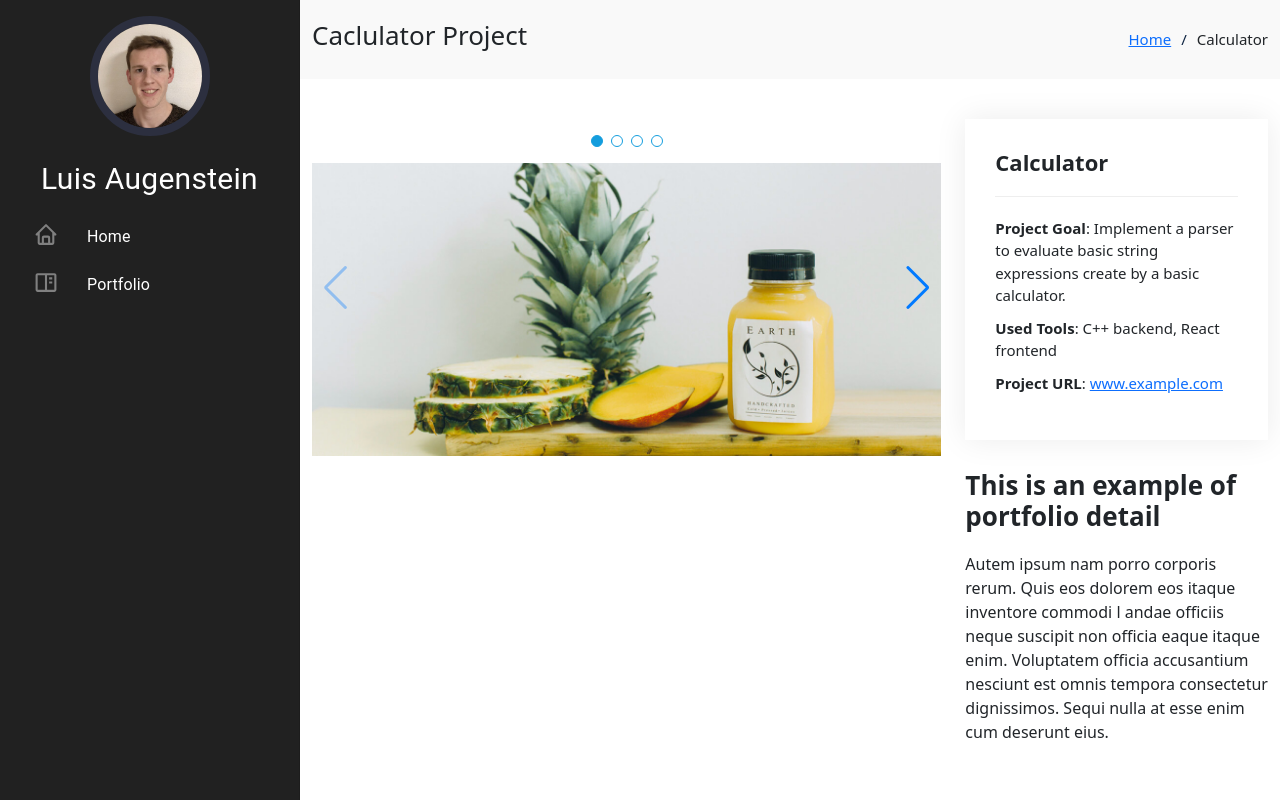
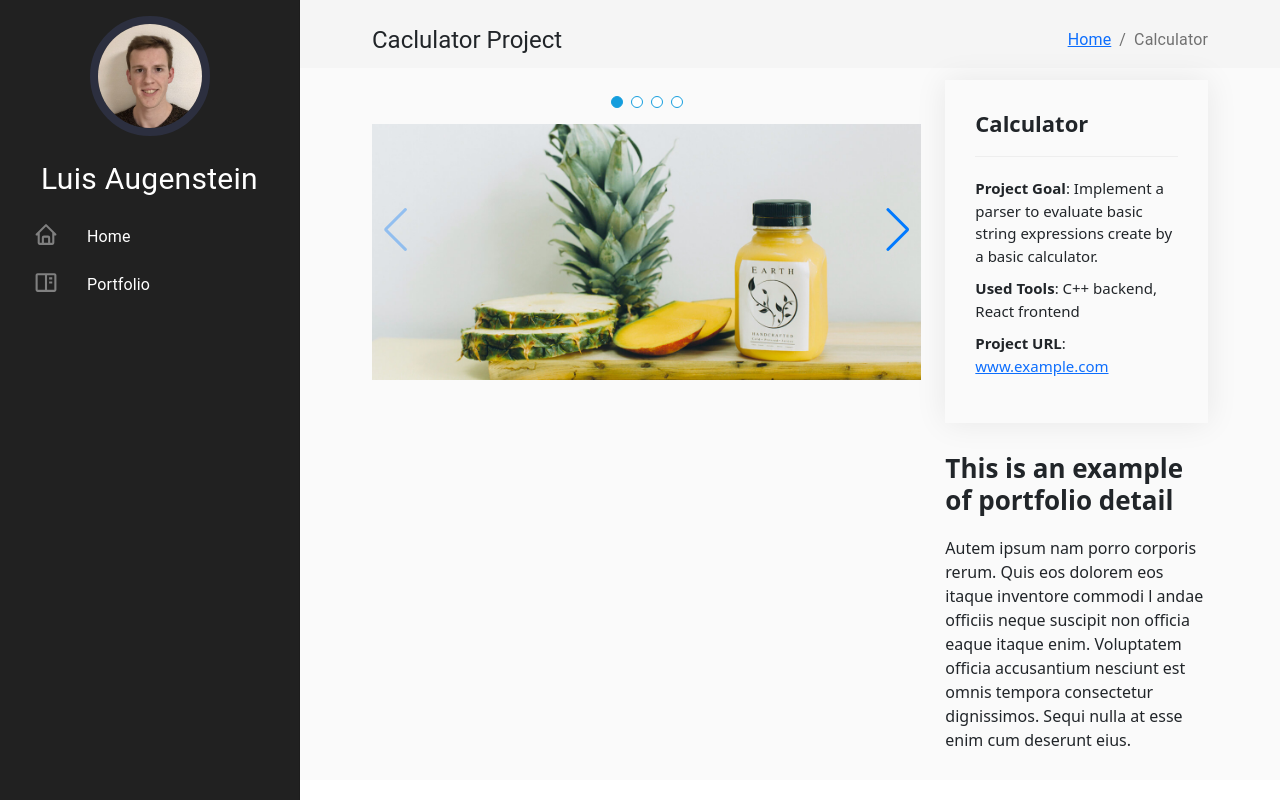
Before and after one commit to LuisAugenstein/portfolio, a React (Create React App) app in the folder fronted/: page /calculator in a window 1280 px wide. Built offline with nearby package versions, Linux system fonts and the light colour scheme.

Commit message:
finished breadcrumbs

```diff
--- a/fronted/public/css/style.css
+++ b/fronted/public/css/style.css
@@ -7,51 +7,9 @@
   }
 }
 
-
-/*--------------------------------------------------------------
-# Breadcrumbs
---------------------------------------------------------------*/
-#breadcrumbs {
-  padding: 20px 0;
-  background: #f9f9f9;
-}
-
-#breadcrumbs h2 {
-  font-size: 26px;
-  font-weight: 300;
-}
-
-#breadcrumbs ol {
-  display: flex;
-  list-style: none;
-  padding: 0;
-  margin: 0;
-  font-size: 15px;
-}
-
-#breadcrumbs ol li + li {
-  padding-left: 10px;
-}
-
-#breadcrumbs ol li + li::before {
-  padding-right: 10px;
-  color: #0e2442;
-  content: "/";
-}
-
-@media (max-width: 768px) {
-  #breadcrumbs .d-flex {
-    display: block !important;
-  }
-}
-
-
 /*--------------------------------------------------------------
 # Portfolio Details
 --------------------------------------------------------------*/
-#portfolio-details {
-  padding-top: 40px;
-}
 
 #portfolio-details .portfolio-details-slider img {
   width: 100%;
--- a/fronted/src/calculator/Breadcrumb.js
+++ b/fronted/src/calculator/Breadcrumb.js
@@ -1,18 +1,29 @@
-import React from 'react'
+import { Box, Container, Grid, Typography, Breadcrumbs, useMediaQuery } from '@material-ui/core'
+import { makeStyles } from '@material-ui/styles'
 import { Link } from 'react-router-dom'
 
+const useStyles = makeStyles(theme => ({
+    box: {
+        background: theme.palette.grey[100]
+    }
+}))
+
 function BreadCrumb(props) {
-    return <section id="breadcrumbs" class="breadcrumbs">
-        <div class="container">
-            <div class="d-flex justify-content-between align-items-center">
-                <h2>Caclulator Project</h2>
-                <ol>
-                    <li><Link to="/#hero">Home</Link></li>
-                    <li>Calculator</li>
-                </ol>
-            </div>
-        </div>
-    </section>
+    const classes = useStyles()
+    const isSmallScreen = useMediaQuery(theme => theme.breakpoints.down("sm"));
+    return <Box py={3} px={isSmallScreen ? 1 : 6} className={classes.box}>
+        <Container maxWidth="xl">
+            <Grid container justify="space-between" alignItems="center">
+                <Grid item lg="3" xs="12">
+                    <Typography variant="h5">Caclulator Project</Typography>
+                </Grid>
+                <Breadcrumbs>
+                    <Link to="/#hero">Home</Link>
+                    <Typography>Calculator</Typography>
+                </Breadcrumbs>
+            </Grid>
+        </Container>
+    </Box>
 }
 
 export default BreadCrumb
--- a/fronted/src/calculator/DetailBody.js
+++ b/fronted/src/calculator/DetailBody.js
@@ -1,15 +1,16 @@
+import { Grid } from '@material-ui/core'
 import React from 'react'
+import Section from '../general/Section'
 import ImageSwiper from './ImageSwiper'
 
 function DetailBody(props) {
-    return <section id="portfolio-details" class="portfolio-details">
-        <div class="container">
-            <div class="row">
-                <div class="col-lg-8">
+    return <Section id="portfolio-details">
+        <Grid container spacing="3">
+            <Grid item md="8" xs="12">
                 <ImageSwiper />
-                </div>
+            </Grid>
 
-                <div class="col-lg-4">
+            <Grid item md="4">
                 <div class="portfolio-info">
                     <h3>Calculator</h3>
                     <ul>
@@ -26,12 +27,10 @@ function DetailBody(props) {
                         nesciunt est omnis tempora consectetur dignissimos. Sequi nulla at esse enim cum deserunt eius.
                         </p>
                 </div>
-                </div>
+            </Grid>
 
-            </div>
-
-        </div>
-    </section>
+        </Grid>
+    </Section>
 
 }
 
--- /dev/null
+++ b/fronted/src/general/Section.js
@@ -0,0 +1,22 @@
+import React from 'react'
+import { Box, Container, useMediaQuery } from '@material-ui/core'
+import { makeStyles } from '@material-ui/styles';
+
+const useStyles = makeStyles(theme => ({
+    box: {
+        backgroundColor: theme.palette.background.default
+    }
+}))
+
+
+function Section({ children, id }) {
+    const classes = useStyles()
+    const isSmallScreen = useMediaQuery(theme => theme.breakpoints.down("sm"));
+    return <Box id={id} px={isSmallScreen ? 1 : 6} className={classes.box}>
+        <Container maxWidth="xl">
+            {children}
+        </Container>
+    </Box>
+}
+
+export default Section
--- a/fronted/src/home/Portfolio.js
+++ b/fronted/src/home/Portfolio.js
@@ -1,11 +1,9 @@
-import { Box, Container, makeStyles, Typography, Grid } from '@material-ui/core'
+import { makeStyles, Typography, Grid, useMediaQuery } from '@material-ui/core'
 import React from 'react'
 import SingleProject from './SingleProject';
+import Section from '../general/Section'
 
 const useStyles = makeStyles(theme => ({
-    container: {
-        padding: "0 50px"
-    },
     title: {
         padding: "50px 0",
         "&::after": {
@@ -21,6 +19,8 @@ const useStyles = makeStyles(theme => ({
 
 function Portfolio(props) {
     const classes = useStyles()
+    const isSmallScreen = useMediaQuery(theme => theme.breakpoints.down("sm"));
+
 
     const images = [
         { src: "img/portfolio/portfolio-1.png", link: "/calculator" },
@@ -34,16 +34,14 @@ function Portfolio(props) {
         { src: "img/portfolio/portfolio-9.jpg", link: "/" },
     ]
 
-    return <Box id="portfolio">
-        <Container className={classes.container} maxWidth="xl">
-            <Typography variant="h3" className={classes.title}>
-                Portfolio
-            </Typography>
-            <Grid container spacing="4" data-aos="fade-up" data-aos-delay="100">
-                {images.map(img => <SingleProject src={img.src} link={img.link} />)}
-            </Grid>
-        </Container>
-    </Box>
+    return <Section id="portfolio">
+        <Typography variant={isSmallScreen ? "h4" : "h3"} className={classes.title}>
+            Portfolio
+        </Typography>
+        <Grid container spacing="4" data-aos="fade-up" data-aos-delay="100">
+            {images.map(img => <SingleProject src={img.src} link={img.link} />)}
+        </Grid>
+    </Section>
 }
 
 export default Portfolio
```
Lines whose indentation alone changed are shown as unchanged.
